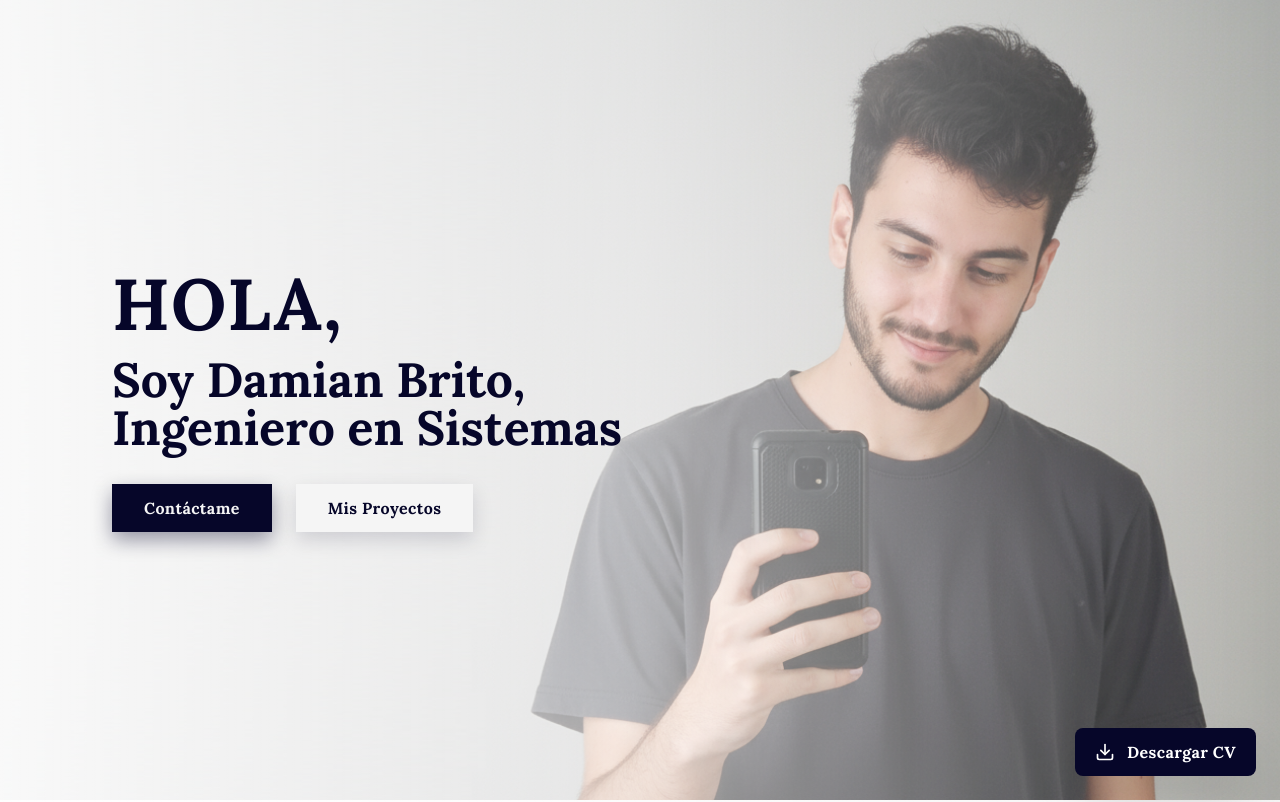
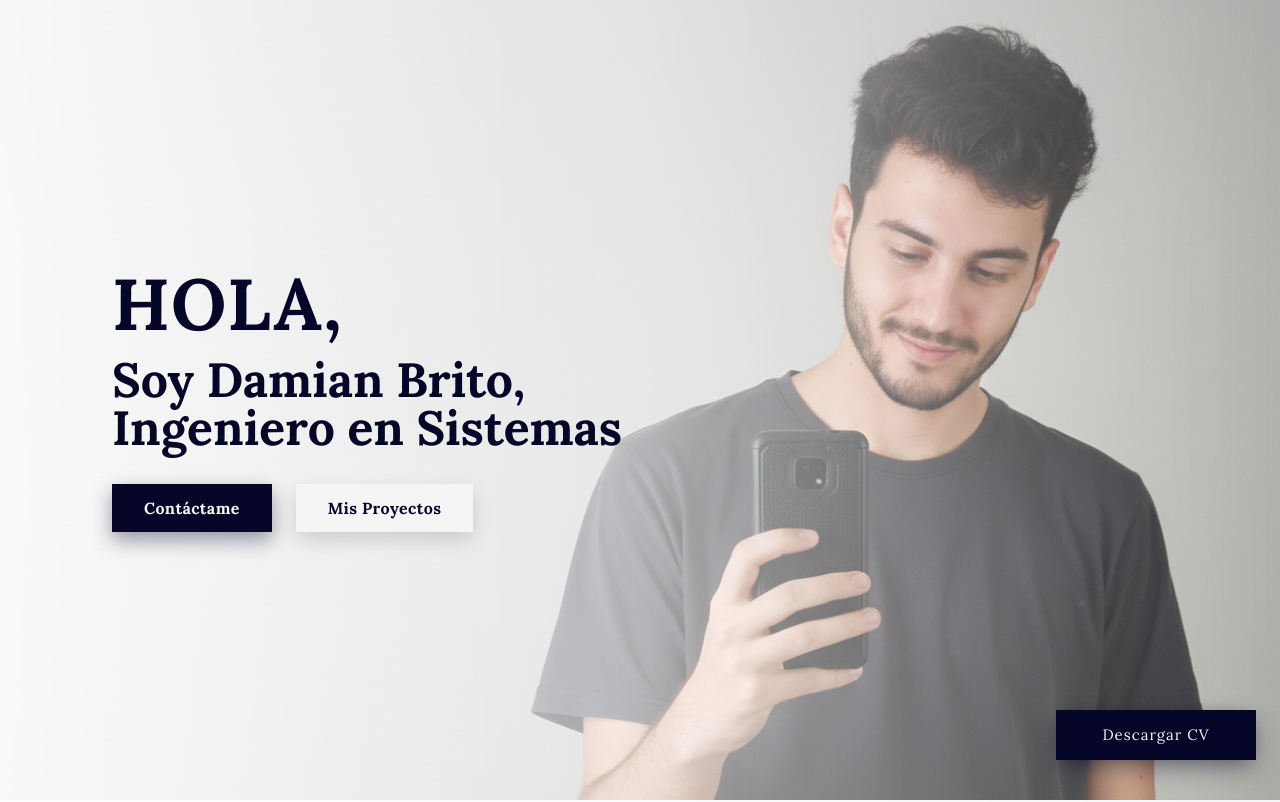
Before and after one commit to DamRandom/My-Portfolio, a Next.js app: page / in a window 1280 px wide. Shown: the top 802 px of the page. Built offline with nearby package versions, Linux system fonts and the light colour scheme.

Commit message:
download button

```diff
--- a/package.json
+++ b/package.json
@@ -14,7 +14,8 @@
     "next": "15.1.8",
     "react": "^19.0.0",
     "react-dom": "^19.0.0",
-    "react-icons": "^5.5.0"
+    "react-icons": "^5.5.0",
+    "styled-components": "^6.1.19"
   },
   "devDependencies": {
     "@eslint/eslintrc": "^3",
--- a/src/components/ui/DownloadButton.tsx
+++ b/src/components/ui/DownloadButton.tsx
@@ -1,98 +1,88 @@
-// components/BotonDescarga.tsx
 "use client";
 
-import { motion } from "framer-motion";
-import { FiDownload } from "react-icons/fi";
+import styled from "styled-components";
+import { useCallback } from "react";
 
-type Props = {
-  /** Ruta pública al archivo (por defecto: CV en español) */
-  filePath?: string;
-  /** Nombre con el que se descargará el archivo */
-  fileName?: string;
-  /** Texto accesible / tooltip */
-  label?: string;
-};
-
-export default function BotonDescarga({
-  filePath = "/DamianBritoResumeEN.pdf",
-  fileName = "DamianBritoResumeEN.pdf",
-  label = "Descargar CV",
-}: Props) {
-  const handleDownload = () => {
-    // Crear enlace y forzar descarga (compatible con la mayoría de navegadores)
+export default function BotonDescarga() {
+  const handleDownload = useCallback(() => {
     const link = document.createElement("a");
-    link.href = filePath;
-    link.setAttribute("download", fileName);
-    // Seguridad: evitar contexto de navegación heredado
-    link.setAttribute("rel", "noopener noreferrer");
+    link.href = "/DamianBritoResumeEN.pdf";
+    link.download = "DamianBritoResumeEN.pdf";
     document.body.appendChild(link);
     link.click();
     link.remove();
-  };
-
-  const handleKeyDown = (e: React.KeyboardEvent) => {
-    if (e.key === "Enter" || e.key === " ") {
-      e.preventDefault();
-      handleDownload();
-    }
-  };
+  }, []);
 
   return (
-    <>
-      {/* Botón para escritorio: pill con texto */}
-      <motion.button
-        onClick={handleDownload}
-        onKeyDown={handleKeyDown}
-        initial={{ opacity: 0, y: 12 }}
-        animate={{ opacity: 1, y: 0 }}
-        whileHover={{ scale: 1.03 }}
-        whileTap={{ scale: 0.97 }}
-        transition={{ type: "spring", stiffness: 220, damping: 22 }}
-        aria-label={label}
-        title={label}
-        className="
-          hidden sm:flex
-          fixed bottom-6 right-6 z-50
-          items-center gap-3
-          bg-[#060629] text-white
-          px-5 py-3 rounded-lg
-          shadow-2xl shadow-black/25
-          font-lora font-semibold
-          text-sm sm:text-base
-          tracking-wide
-          cursor-pointer select-none outline-none
-          focus-visible:outline-none focus-visible:ring-2 focus-visible:ring-offset-2 focus-visible:ring-[#101031]
-          hover:bg-[#101031] transition-colors
-        "
-      >
-        <FiDownload className="w-5 h-5" aria-hidden />
-        <span>{label}</span>
-      </motion.button>
-
-      {/* Botón para móvil: FAB circular sólo icono (mejor touch target) */}
-      <motion.button
-        onClick={handleDownload}
-        onKeyDown={handleKeyDown}
-        initial={{ opacity: 0, y: 12 }}
-        animate={{ opacity: 1, y: 0 }}
-        whileHover={{ scale: 1.05 }}
-        whileTap={{ scale: 0.95 }}
-        transition={{ type: "spring", stiffness: 260, damping: 20 }}
-        aria-label={label}
-        title={label}
-        className="
-          sm:hidden
-          fixed bottom-4 right-4 z-50
-          w-14 h-14 rounded-full
-          flex items-center justify-center
-          bg-[#060629] text-white
-          shadow-2xl shadow-black/25
-          focus-visible:outline-none focus-visible:ring-2 focus-visible:ring-offset-2 focus-visible:ring-[#101031]
-          cursor-pointer
-        "
-      >
-        <FiDownload className="w-6 h-6" aria-hidden />
-      </motion.button>
-    </>
+    <StyledWrapper>
+      <div className="button" onClick={handleDownload}>
+        <a>Descargar CV</a>
+        <b className="top">click para descargar</b>
+        <b className="bottom">176KB .pdf</b>
+      </div>
+    </StyledWrapper>
   );
 }
+
+const StyledWrapper = styled.div`
+  position: fixed;
+  bottom: 40px;
+  right: 24px;
+  z-index: 50;
+
+  .button {
+    position: relative;
+    cursor: pointer;
+    perspective: 600px;
+  }
+
+  .button a {
+    display: block;
+    height: 50px;
+    width: 200px;
+    background: #060629;
+    color: #f5f5f5;
+    font: 500 15px/50px "Lora", serif;
+    text-align: center;
+    letter-spacing: 1px;
+    border-radius: 0;
+    box-shadow: 0 10px 25px rgba(6, 6, 41, 0.3);
+    transition: all 0.4s ease;
+  }
+
+  b {
+    background: #fafafa;
+    display: block;
+    height: 40px;
+    width: 180px;
+    margin: -50px 0 0 10px;
+    text-align: center;
+    font: 500 12px/40px "Lora", serif;
+    color: #060629;
+    position: absolute;
+    z-index: -1;
+    border-radius: 0;
+    box-shadow: 0 8px 20px rgba(6, 6, 41, 0.2);
+    transition: all 0.4s ease;
+  }
+
+  .button:hover a {
+    background: #fafafa;
+    color: #060629;
+    box-shadow: 0 12px 25px rgba(6, 6, 41, 0.35);
+    transform: translateY(-2px);
+  }
+
+  .button:hover .top {
+    margin: -85px 0 0 10px;
+  }
+
+  .button:hover .bottom {
+    margin: -5px 0 0 10px;
+  }
+
+  .button:active a {
+    transform: translateY(1px);
+    box-shadow: 0 4px 10px rgba(6, 6, 41, 0.25);
+  }
+`;
```
Also changed, not shown: 1 other file (tests, documents, lock files or other folders).
